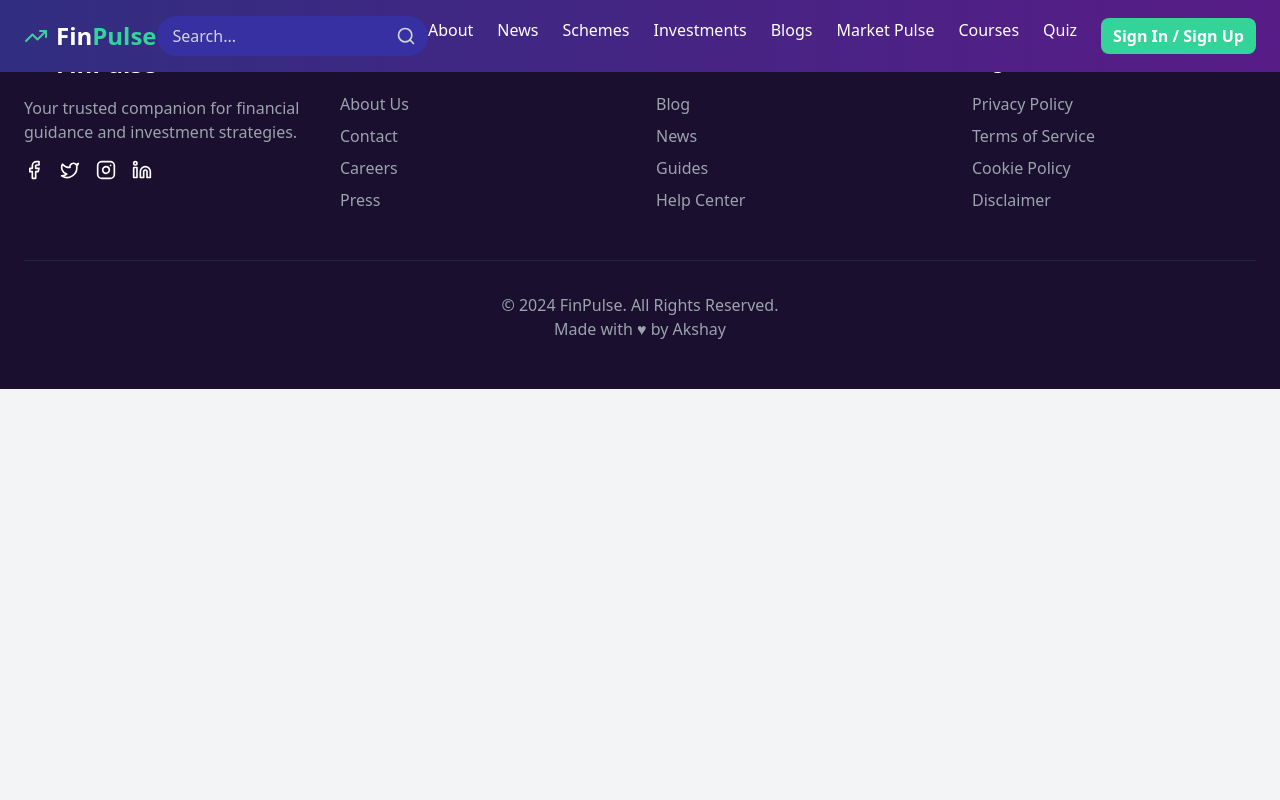
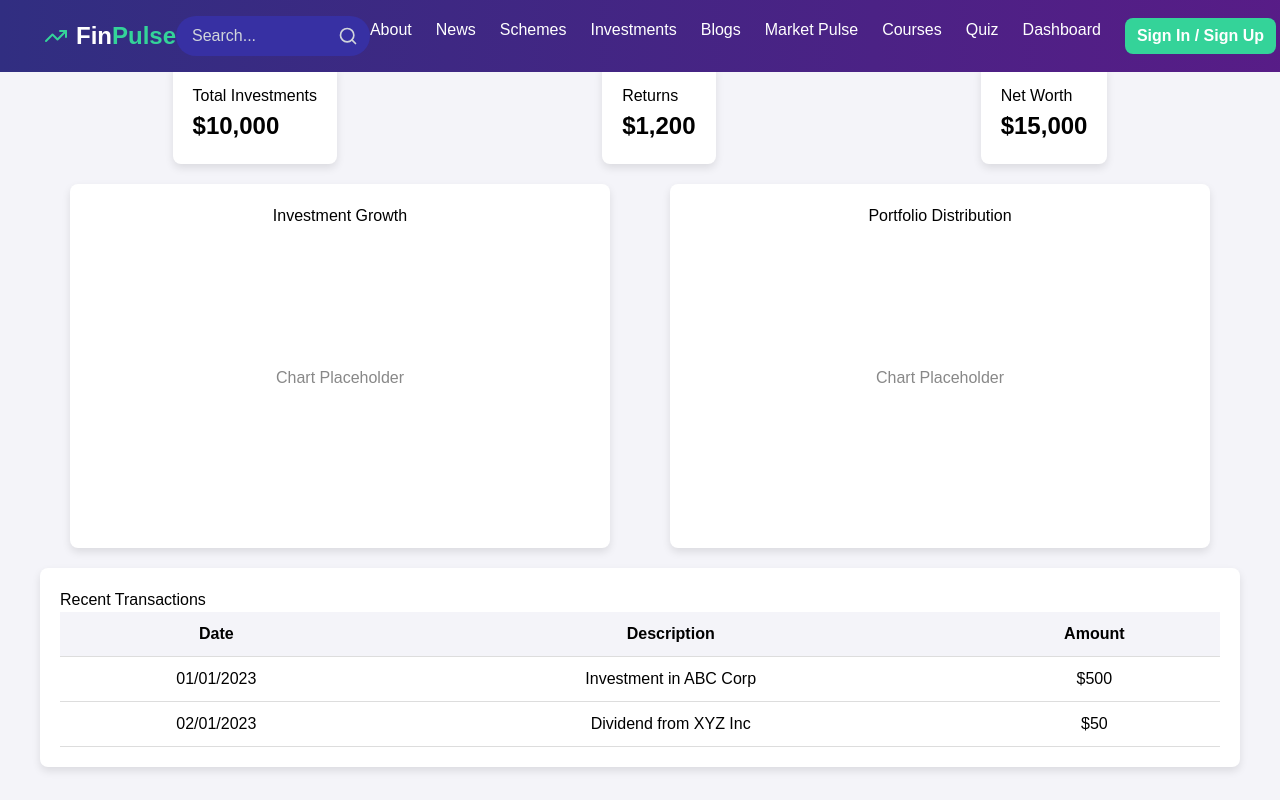
Before and after one commit to akshay0611/FinPulse, a React (Vite) app in the folder frontend/: page /dashboard in a window 1280 px wide. Shown: the top 800 px of the page. Built offline with nearby package versions, Linux system fonts and the light colour scheme; no server answers.

Commit message:
Added dashboard

```diff
--- a/frontend/src/App.tsx
+++ b/frontend/src/App.tsx
@@ -29,7 +29,7 @@ import CookiePolicy from './pages/Cookie-Policy';
 import Disclaimer from './pages/Disclaimer';
 import Courses from './pages/Courses';
 import Quiz from './pages/Quiz';
-
+import Dashboard from './pages/Dashboard';
 function App() {
   return (
     <Router>
@@ -66,6 +66,7 @@ function App() {
           <Route path="/disclaimer" element={<Disclaimer />} />
           <Route path="/courses" element={<Courses />} />
           <Route path="/quiz" element={<Quiz />} />
+          <Route path="/dashboard" element={<Dashboard />} />
         </Routes>
         <Footer />
         <ScrollToTopButton />
--- a/frontend/src/components/Navbar.tsx
+++ b/frontend/src/components/Navbar.tsx
@@ -67,6 +67,7 @@ const Navbar = () => {
           <Link to="/market-pulse" className="hover:text-emerald-400 transition-all duration-200 ease-in-out">Market Pulse</Link>
           <Link to="/courses" className="hover:text-emerald-400 transition-all duration-200 ease-in-out">Courses</Link>
           <Link to="/quiz" className="hover:text-emerald-400 transition-all duration-200 ease-in-out">Quiz</Link>
+          <Link to="/dashboard" className="hover:text-emerald-400 transition-all duration-200 ease-in-out">Dashboard</Link>
           <Link to="/signin-signup">
             <button className="bg-emerald-400 px-3 py-1.5 rounded-lg text-white-200 font-bold hover:bg-emerald-500 transition-all duration-200 ease-in-out">
               Sign In / Sign Up
--- /dev/null
+++ b/frontend/src/pages/Dashboard.tsx
@@ -0,0 +1,70 @@
+import React from 'react';
+import Navbar from '../components/Navbar';
+
+const Dashboard: React.FC = () => {
+    // Static data for demonstration
+    const transactionData = [
+        { date: '01/01/2023', description: 'Investment in ABC Corp', amount: '$500' },
+        { date: '02/01/2023', description: 'Dividend from XYZ Inc', amount: '$50' },
+    ];
+
+    return (
+        <div style={{ fontFamily: 'Arial, sans-serif', padding: '20px', backgroundColor: '#f4f4f9' }}>
+            <Navbar />
+            <main style={{ maxWidth: '1200px', margin: '0 auto' }}>
+                <h1 style={{ textAlign: 'center', color: '#333' }}>Advanced Finance Dashboard</h1>
+                <section className="summary-cards" style={{ display: 'flex', justifyContent: 'space-around', margin: '20px 0' }}>
+                    <div className="card" style={{ backgroundColor: '#fff', padding: '20px', borderRadius: '8px', boxShadow: '0 4px 8px rgba(0,0,0,0.1)' }}>
+                        <h2>Total Investments</h2>
+                        <p style={{ fontSize: '24px', fontWeight: 'bold' }}>$10,000</p>
+                    </div>
+                    <div className="card" style={{ backgroundColor: '#fff', padding: '20px', borderRadius: '8px', boxShadow: '0 4px 8px rgba(0,0,0,0.1)' }}>
+                        <h2>Returns</h2>
+                        <p style={{ fontSize: '24px', fontWeight: 'bold' }}>$1,200</p>
+                    </div>
+                    <div className="card" style={{ backgroundColor: '#fff', padding: '20px', borderRadius: '8px', boxShadow: '0 4px 8px rgba(0,0,0,0.1)' }}>
+                        <h2>Net Worth</h2>
+                        <p style={{ fontSize: '24px', fontWeight: 'bold' }}>$15,000</p>
+                    </div>
+                </section>
+                <section className="charts" style={{ display: 'flex', justifyContent: 'space-around', margin: '20px 0' }}>
+                    <div className="chart" style={{ width: '45%', backgroundColor: '#fff', padding: '20px', borderRadius: '8px', boxShadow: '0 4px 8px rgba(0,0,0,0.1)', textAlign: 'center' }}>
+                        <h2>Investment Growth</h2>
+                        <div style={{ height: '300px', display: 'flex', alignItems: 'center', justifyContent: 'center', color: '#888' }}>
+                            Chart Placeholder
+                        </div>
+                    </div>
+                    <div className="chart" style={{ width: '45%', backgroundColor: '#fff', padding: '20px', borderRadius: '8px', boxShadow: '0 4px 8px rgba(0,0,0,0.1)', textAlign: 'center' }}>
+                        <h2>Portfolio Distribution</h2>
+                        <div style={{ height: '300px', display: 'flex', alignItems: 'center', justifyContent: 'center', color: '#888' }}>
+                            Chart Placeholder
+                        </div>
+                    </div>
+                </section>
+                <section className="transactions" style={{ backgroundColor: '#fff', padding: '20px', borderRadius: '8px', boxShadow: '0 4px 8px rgba(0,0,0,0.1)', margin: '20px 0' }}>
+                    <h2>Recent Transactions</h2>
+                    <table style={{ width: '100%', borderCollapse: 'collapse' }}>
+                        <thead>
+                            <tr style={{ backgroundColor: '#f4f4f9' }}>
+                                <th style={{ padding: '10px', borderBottom: '1px solid #ddd' }}>Date</th>
+                                <th style={{ padding: '10px', borderBottom: '1px solid #ddd' }}>Description</th>
+                                <th style={{ padding: '10px', borderBottom: '1px solid #ddd' }}>Amount</th>
+                            </tr>
+                        </thead>
+                        <tbody>
+                            {transactionData.map((transaction, index) => (
+                                <tr key={index} style={{ textAlign: 'center' }}>
+                                    <td style={{ padding: '10px', borderBottom: '1px solid #ddd' }}>{transaction.date}</td>
+                                    <td style={{ padding: '10px', borderBottom: '1px solid #ddd' }}>{transaction.description}</td>
+                                    <td style={{ padding: '10px', borderBottom: '1px solid #ddd' }}>{transaction.amount}</td>
+                                </tr>
+                            ))}
+                        </tbody>
+                    </table>
+                </section>
+            </main>
+        </div>
+    );
+};
+
+export default Dashboard;
```
